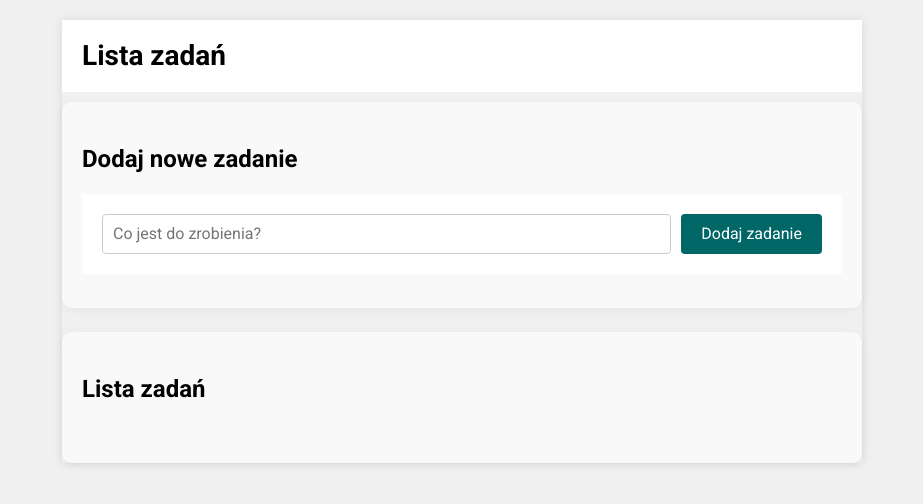
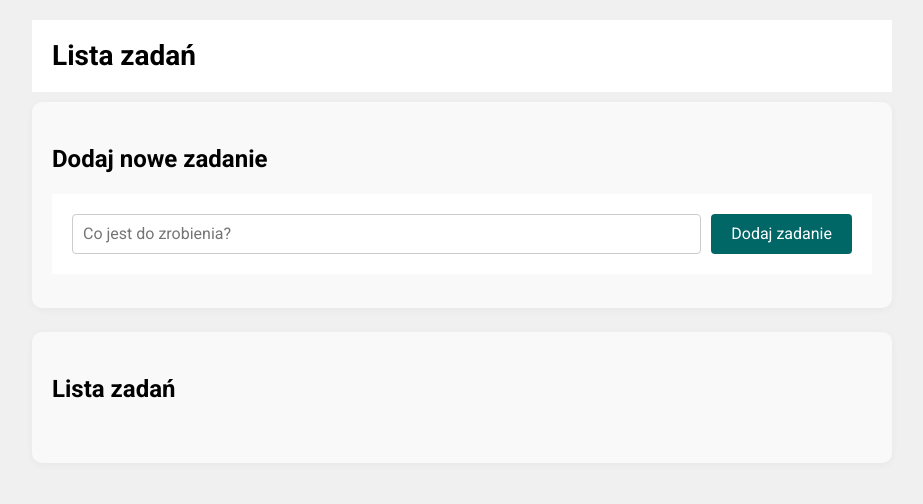
Before and after one commit to antonis04/todo-list-react, a React (Create React App) app: page / in a window 1280 px wide. Shown: the top 504 px of the page, without its empty margins (178-1101 px from the left). Built offline with nearby package versions, Linux system fonts and the light colour scheme.

Commit message:
few bugs fixed

```diff
--- a/src/Common/Container/styled.js
+++ b/src/Common/Container/styled.js
@@ -1,12 +1,13 @@
-import styled, { css } from "styled-components";
+import styled from "styled-components";
 
+export const ContainerBox = styled.main`
+  max-width: 900px;
+  margin: 0 auto;
+  padding: 20px;
 
-export const ContainerBox = styled.div`
-  max-width: 800px;
-  margin: 20px auto;
-  padding: 0;
-  background-color: #f0f0f0;
-  box-shadow: 0 0 10px rgba(0, 0, 0, 0.1);
-  border-radius: 0;
-
+  @media (max-width: 767px) {
+    padding: 10px;
+    margin: 0 auto;
+    width: 100%;
+  }
 `;
--- a/src/Features/tasks/TaskList/styled.js
+++ b/src/Features/tasks/TaskList/styled.js
@@ -16,6 +16,11 @@ export const Item = styled.li`
     css`
       display: none;
     `}
+
+  @media (max-width: 767px) {
+    grid-template-columns: auto 1fr auto;
+    word-break: break-word;
+  }
 `;
 
 export const Content = styled.span`
@@ -28,6 +33,10 @@ export const Content = styled.span`
     css`
       text-decoration: line-through;
     `}
+
+  @media (max-width: 767px) {
+    padding: 10px;
+  }
 `;
 
 export const Button = styled.button`
```
Also changed, not shown: src/Common/Container/index.js (+2 -5 lines).
